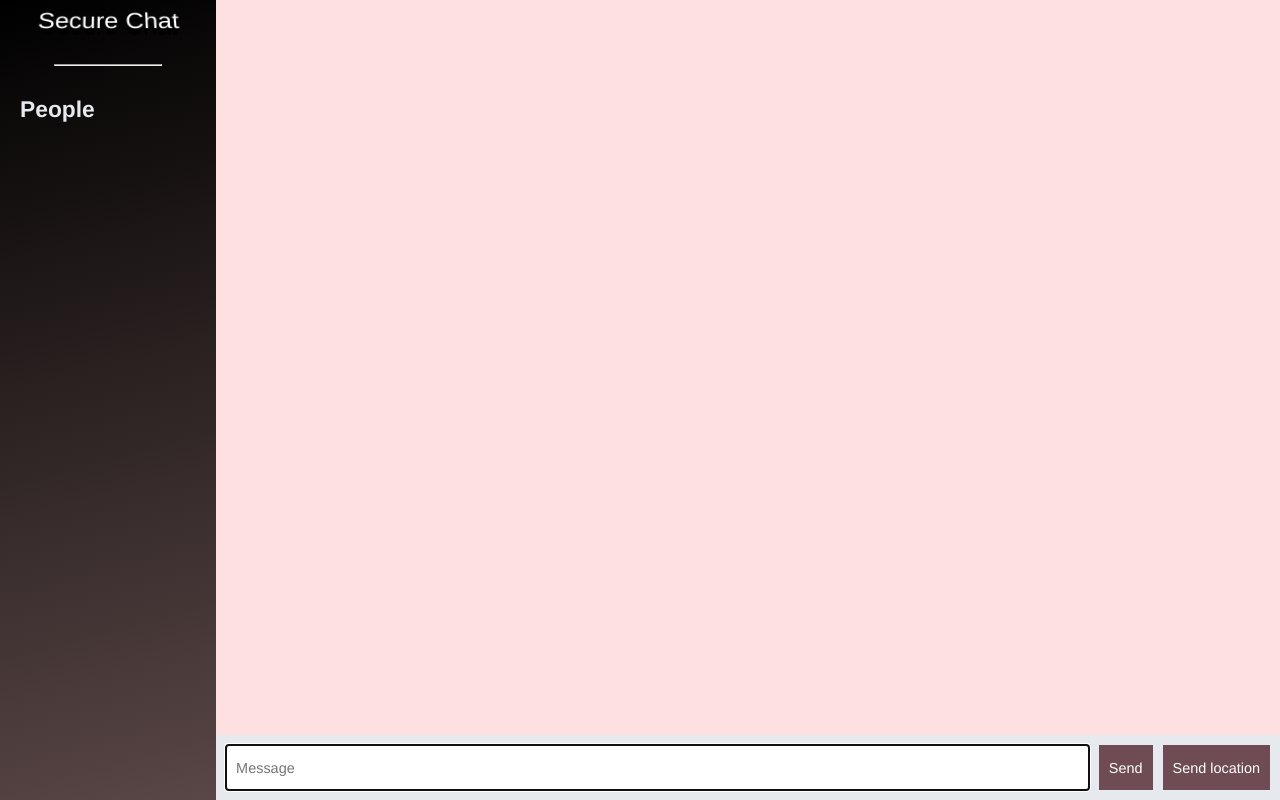
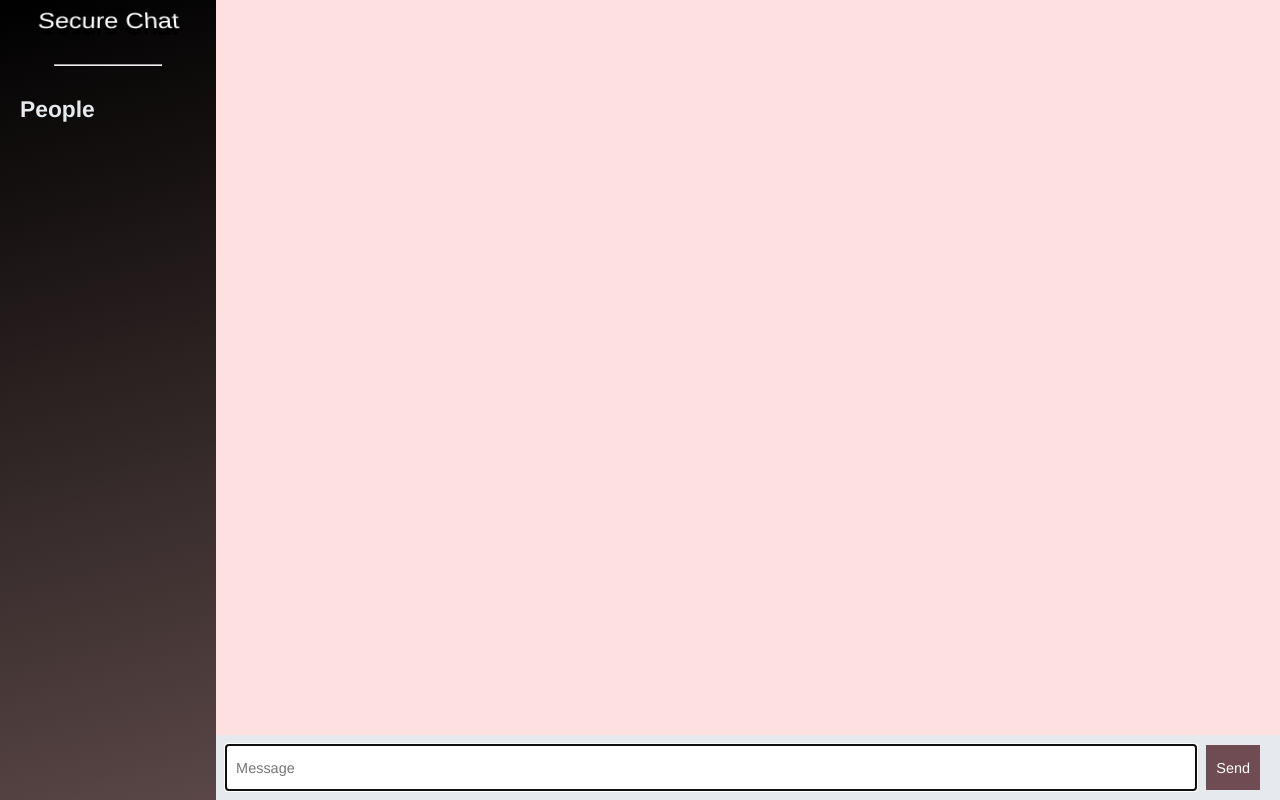
Before and after one commit to 1kvsn/node-chat-app, a website: page public/chat.html in a window 1280 px wide. Drawn offline with nearby package versions, Linux system fonts and the light colour scheme; no server answers.

Commit message:
Hide location button

```diff
--- a/public/chat.html
+++ b/public/chat.html
@@ -29,7 +29,7 @@
 					<button>Send</button>
 				</form>
 
-				<button id="send-location"> Send location</button>
+				<!-- <button id="send-location"> Send location</button> -->
 			</div>
 
 		</div>
```
